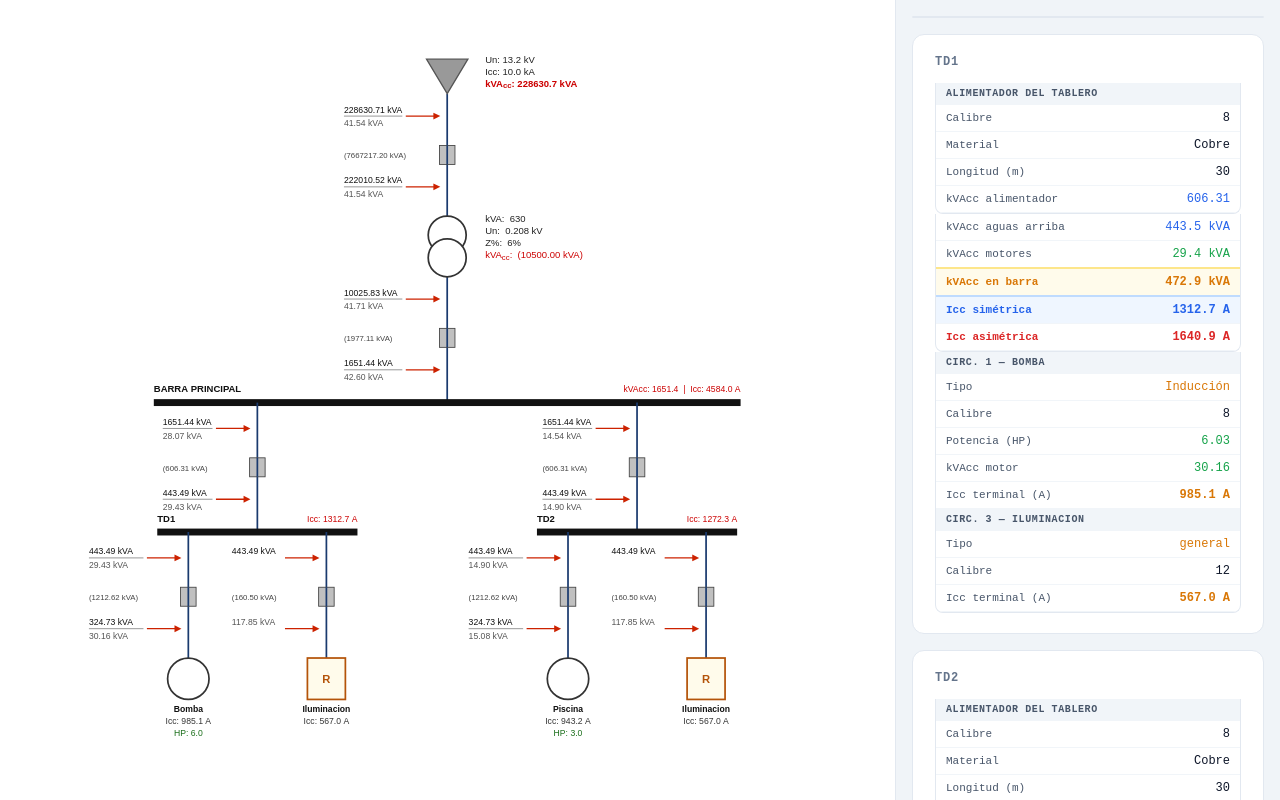
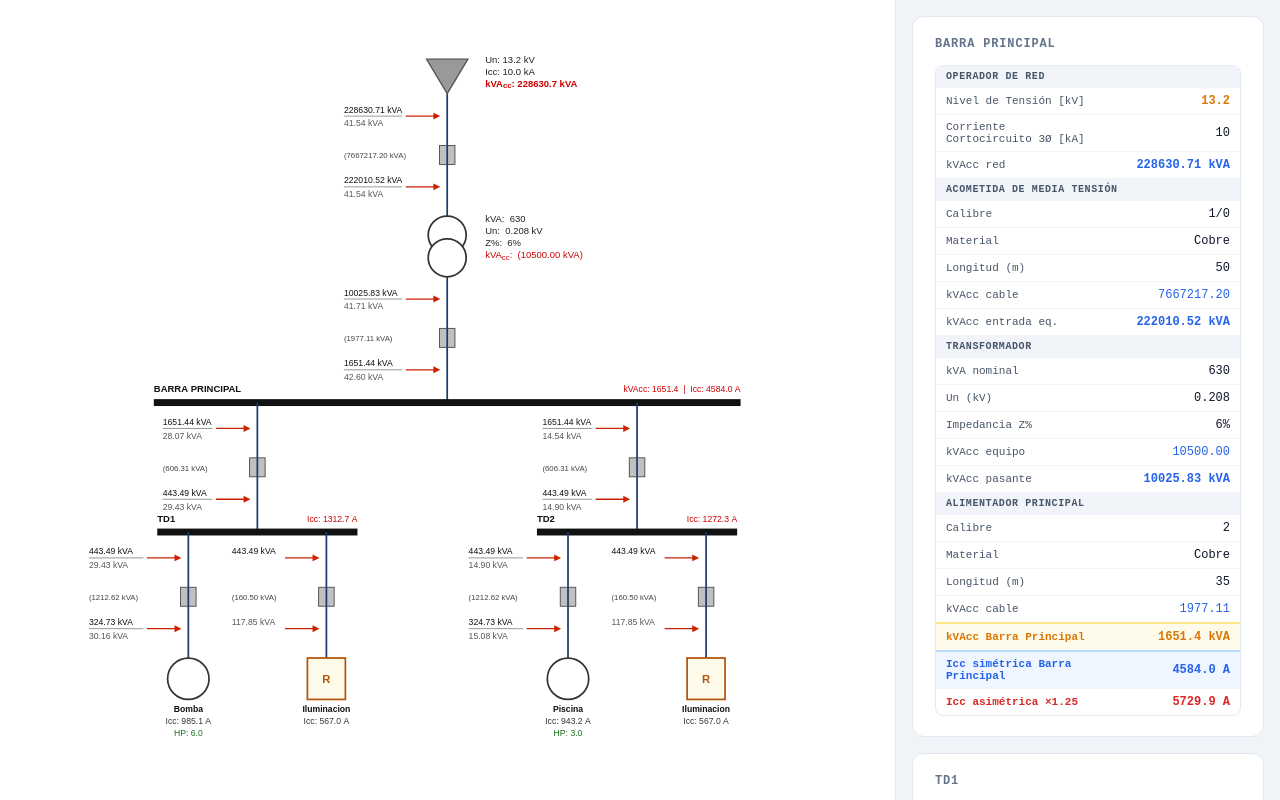
Before and after one commit to cmarioep/ICC-KVA, a React (Vite) app: page / in a window 1280 px wide. Both pictures are taken after a click on the button "⚡ CALCULAR Y VER DIAGRAMA UNIFILAR →". Built offline with nearby package versions, Linux system fonts and the light colour scheme.

Commit message:
Feat: valores adicionales en resumen

```diff
--- a/src/App.jsx
+++ b/src/App.jsx
@@ -54,6 +54,7 @@ function KVTable({ rows }) {
 }
 
 /* ── RESUMEN DE PARÁMETROS ───────────────────────────────── */
+// eslint-disable-next-line no-unused-vars
 function ParameterSummary({ data, result }) {
   const { gridKVAcc, srcResults, loadResults, upstreamKVAcc, busVoltageKV } = result;
   const firstSource = srcResults[0];
@@ -187,64 +188,50 @@ function ParameterSummary({ data, result }) {
 
 /* ── RESUMEN UNIFICADO: BARRA PRINCIPAL ──────────────────── */
 function UnifiedMainSummary({ data, result }) {
-  const { gridKVAcc, srcResults, mainBusKVAcc, mainBusIcc } = result;
+  const { gridKVAcc, srcResults, mainBusKVAcc, mainBusIcc, mainAsymmetricFactor } = result;
   const tr = srcResults[0];
 
   return (
-    <div className="rp">
-      <div className="rp__header">
-        <div className="rp__title">Barra Principal</div>
-      </div>
-      <div className="rp__body">
-        <SectionTitle>Parámetros Operador de Red</SectionTitle>
+    <Card>
+      <div className="card-section-label">Barra Principal</div>
+
       <KVTable rows={[
+        { type: "header", label: "Operador de Red" },
         { label: "Nivel de Tensión [kV]", value: data.grid.kV, bold: true, color: "amber" },
         { label: "Corriente Cortocircuito 3Ø [kA]", value: data.grid.Icc },
         { label: "kVAcc red", value: `${gridKVAcc.toFixed(2)} kVA`, bold: true, color: "blue" },
-        ]} />
 
-        {tr.inCable?.enabled && tr.inCableKVAcc != null && (
-          <>
-            <SectionTitle>Acometida de Media Tensión</SectionTitle>
-            <KVTable rows={[
+        ...(tr.inCable?.enabled && tr.inCableKVAcc != null ? [
+          { type: "header", label: "Acometida de Media Tensión" },
           { label: "Calibre", value: tr.inCable.gauge },
           { label: "Material", value: tr.inCable.material ?? "Cobre" },
           { label: "Longitud (m)", value: tr.inCable.len },
           ...(tr.inCable.parallel > 1 ? [{ label: "Cond./fase", value: tr.inCable.parallel }] : []),
           { label: "kVAcc cable", value: tr.inCableKVAcc.toFixed(2), color: "blue" },
           { label: "kVAcc entrada eq.", value: `${tr.kVAccAtSourceInput.toFixed(2)} kVA`, bold: true, color: "blue" },
-            ]} />
-          </>
-        )}
+        ] : []),
 
-        <SectionTitle>Transformador</SectionTitle>
-        <KVTable rows={[
+        { type: "header", label: "Transformador" },
         { label: "kVA nominal", value: tr.kVA },
         { label: "Un (kV)", value: tr.kVsec },
         { label: "Impedancia Z%", value: `${tr.zPct}%` },
         { label: "kVAcc equipo", value: tr.equipmentKVAcc.toFixed(2), color: "blue" },
         { label: "kVAcc pasante", value: `${tr.kVAccPassingThrough.toFixed(2)} kVA`, bold: true, color: "blue" },
-        ]} />
 
-        {tr.outCable?.enabled && tr.outCableKVAcc != null && (
-          <>
-            <SectionTitle>Alimentador Principal</SectionTitle>
-            <KVTable rows={[
+        ...(tr.outCable?.enabled && tr.outCableKVAcc != null ? [
+          { type: "header", label: "Alimentador Principal" },
           { label: "Calibre", value: tr.outCable.gauge },
           { label: "Material", value: tr.outCable.material ?? "Cobre" },
           { label: "Longitud (m)", value: tr.outCable.len },
           ...(tr.outCable.parallel > 1 ? [{ label: "Cond./fase", value: tr.outCable.parallel }] : []),
           { label: "kVAcc cable", value: tr.outCableKVAcc.toFixed(2), color: "blue" },
+        ] : []),
+
+        { type: "total", label: "kVAcc Barra Principal", value: `${formatNumber(mainBusKVAcc, 1)} kVA`, color: "amber" },
+        { type: "total", label: "Icc simétrica Barra Principal", value: `${formatNumber(mainBusIcc, 1)} A`, color: "blue" },
+        { type: "total", label: `Icc asimétrica ×${mainAsymmetricFactor}`, value: `${formatNumber(mainBusIcc * mainAsymmetricFactor, 1)} A`, color: "red" },
       ]} />
-          </>
-        )}
-
-        <KVTable rows={[
-          { type: "total", label: "kVAcc Barra Principal", value: `${formatNumber(mainBusKVAcc, 1)} kVA`, color: "amber" },
-          { type: "total", label: "Icc Barra Principal", value: `${formatNumber(mainBusIcc, 1)} A`, color: "red" },
-        ]} />
-      </div>
-    </div>
+    </Card>
   );
 }
 
@@ -253,34 +240,31 @@ function TableroSummary({ tablero }) {
   const {
     name, feeder, feederKVAcc, upstreamAtBus, loadResults,
     busKVAcc, downstreamKVAcc, busVoltageKV,
-    symmetricShortCircuitCurrent, asymmetricShortCircuitCurrent,
+    symmetricShortCircuitCurrent, asymmetricShortCircuitCurrent, asymmetricFactor,
   } = tablero;
 
   return (
     <Card>
       <div className="card-section-label">{name}</div>
 
-      {feeder?.enabled && feederKVAcc != null && (
       <KVTable rows={[
+        ...(feeder?.enabled && feederKVAcc != null ? [
           { type: "header", label: "Alimentador del Tablero" },
           { label: "Calibre", value: feeder.gauge },
           { label: "Material", value: feeder.material ?? "Cobre" },
           { label: "Longitud (m)", value: feeder.len },
           ...(feeder.parallel > 1 ? [{ label: "Cond./fase", value: feeder.parallel }] : []),
           { label: "kVAcc alimentador", value: feederKVAcc.toFixed(2), color: "blue" },
-        ]} />
-      )}
+        ] : []),
 
-      <KVTable rows={[
+        { type: "header", label: "Barra del Tablero" },
         { label: "kVAcc aguas arriba", value: `${formatNumber(upstreamAtBus, 1)} kVA`, color: "blue" },
         { label: "kVAcc motores", value: `${formatNumber(downstreamKVAcc, 1)} kVA`, color: "green" },
         { type: "total", label: "kVAcc en barra", value: `${formatNumber(busKVAcc, 1)} kVA`, color: "amber" },
         { type: "total", label: "Icc simétrica", value: `${formatNumber(symmetricShortCircuitCurrent, 1)} A`, color: "blue" },
         { type: "total", label: "Icc asimétrica", value: `${formatNumber(asymmetricShortCircuitCurrent, 1)} A`, color: "red" },
-      ]} />
 
-      {loadResults.length > 0 && (
-        <KVTable rows={loadResults.flatMap(load => {
+        ...loadResults.flatMap(load => {
           const vKV = load.voltageKV ?? busVoltageKV;
           const terminalUpstream = load.cableKVAcc ? series(upstreamAtBus, load.cableKVAcc) : upstreamAtBus;
           const terminalIcc = (terminalUpstream + (load.motorKVAcc ?? 0)) / (Math.sqrt(3) * vKV);
@@ -288,14 +272,16 @@ function TableroSummary({ tablero }) {
             { type: "header", label: `Circ. ${load.circuitNumbers?.join("-") ?? load.circuitNumber} — ${load.label}` },
             { label: "Tipo", value: load.circuitLoadType, color: "amber" },
             { label: "Calibre", value: load.cable.gauge },
+            { label: "kVAcc alimentador", value: load.cableKVAcc ? `${formatNumber(load.cableKVAcc, 1)} kVA` : "—", color: "blue" },
             ...(load.loadType === "inducción" ? [
               { label: "Potencia (HP)", value: load.hp.toFixed(2), color: "green" },
               { label: "kVAcc motor", value: load.motorKVAcc.toFixed(2), color: "green" },
             ] : []),
             { label: "Icc terminal (A)", value: `${formatNumber(terminalIcc, 1)} A`, bold: true, color: "amber" },
+            { label: `Icc asimétrica ×${asymmetricFactor} (A)`, value: `${formatNumber(terminalIcc * asymmetricFactor, 1)} A`, bold: true, color: "red" },
           ];
-        })} />
-      )}
+        }),
+      ]} />
     </Card>
   );
 }
@@ -364,7 +350,7 @@ export default function App() {
   /* ═══ RESULTS — INDIVIDUAL (un tablero) ═══ */
   const activeTablero = tableroResults[activeTab] ?? tableroResults[0];
   if (!activeTablero) return null;
-  const { data, result } = activeTablero;
+  const { result } = activeTablero;
 
   const {
     srcResults, loadResults, busKVAcc, upstreamKVAcc, downstreamKVAcc,
@@ -384,11 +370,10 @@ export default function App() {
 
         {/* Aside — 30% */}
         <aside className="res-aside">
-          <ParameterSummary data={data} result={result} />
-
           <Card>
-            <div className="card-section-label">Flujo Aguas Arriba → Barra</div>
+            <div className="card-section-label">Flujo de Cortocircuito → Barra</div>
             <KVTable rows={[
+              { type: "header", label: "Aguas Arriba → Barra" },
               { label: "Red / Distribución — kVAcc", value: `${formatNumber(gridKVAcc, 1)} kVA`, bold: true, color: "amber" },
               ...srcResults.flatMap(source => {
                 const cable = source.inCable?.enabled ? source.inCable
@@ -409,13 +394,9 @@ export default function App() {
                 return rows;
               }),
               { type: "total", label: "Total aguas arriba", value: `${formatNumber(upstreamKVAcc, 1)} kVA`, color: "amber" },
-            ]} />
-          </Card>
 
-          {loadResults.some(l => l.loadType === "inducción") && (
-            <Card>
-              <div className="card-section-label">Contribución Motores → Barra</div>
-              <KVTable rows={[
+              ...(loadResults.some(l => l.loadType === "inducción") ? [
+                { type: "header", label: "Contribución Motores → Barra" },
                 ...loadResults.filter(l => l.loadType === "inducción").flatMap(load => {
                   const vKV = load.voltageKV ?? busVoltageKV;
                   const icc = load.kVAccContributionToBus / (Math.sqrt(3) * vKV);
@@ -432,14 +413,11 @@ export default function App() {
                   ];
                 }),
                 { type: "total", label: "Total aguas abajo", value: `${formatNumber(downstreamKVAcc, 1)} kVA`, color: "green" },
-              ]} />
-            </Card>
-          )}
+              ] : []),
 
-          {loadResults.some(l => l.loadType === "resistive") && (
-            <Card>
-              <div className="card-section-label">Cargas Resistivas — kVAcc en Terminal</div>
-              <KVTable rows={loadResults.filter(l => l.loadType === "resistive").flatMap(load => {
+              ...(loadResults.some(l => l.loadType === "resistive") ? [
+                { type: "header", label: "Cargas Resistivas — Terminal" },
+                ...loadResults.filter(l => l.loadType === "resistive").flatMap(load => {
                   const vKV = load.voltageKV ?? busVoltageKV;
                   const terminalKVAcc = load.cableKVAcc ? series(upstreamKVAcc, load.cableKVAcc) : upstreamKVAcc;
                   const terminalIcc = terminalKVAcc / (Math.sqrt(3) * vKV);
@@ -451,9 +429,10 @@ export default function App() {
                     { label: "kVAcc terminal", value: `${formatNumber(terminalKVAcc, 1)} kVA`, bold: true, color: "amber" },
                     { label: "Icc terminal (A)", value: `${formatNumber(terminalIcc, 1)} A`, bold: true, color: "amber" },
                   ];
-              })} />
+                }),
+              ] : []),
+            ]} />
           </Card>
-          )}
 
           <div className="summary-grid">
             <div>
--- a/src/App.scss
+++ b/src/App.scss
@@ -160,16 +160,30 @@ $c-border-input: #cbd5e1;
 // ── KV two-column table ───────────────────────────────────────────────────────
 
 .kv-table {
-  overflow-x: auto;
+  overflow: hidden;
   background: $bg-white;
-  border-radius: 0 0 8px 8px;
+  border-radius: 8px;
   border: 1px solid $c-border;
-  border-top: none;
 
   table {
     width: 100%;
     border-collapse: collapse;
   }
+
+  tr:last-child .kv-td {
+    border-bottom: none;
+  }
+
+  // stacked standalone tables inside a card get separated
+  & + & {
+    margin-top: 10px;
+  }
+}
+
+// when a section title header sits directly above, merge them into one box
+.sec-title + .kv-table {
+  border-top: none;
+  border-radius: 0 0 8px 8px;
 }
 
 .kv-td {
```
Lines whose indentation alone changed are shown as unchanged.
